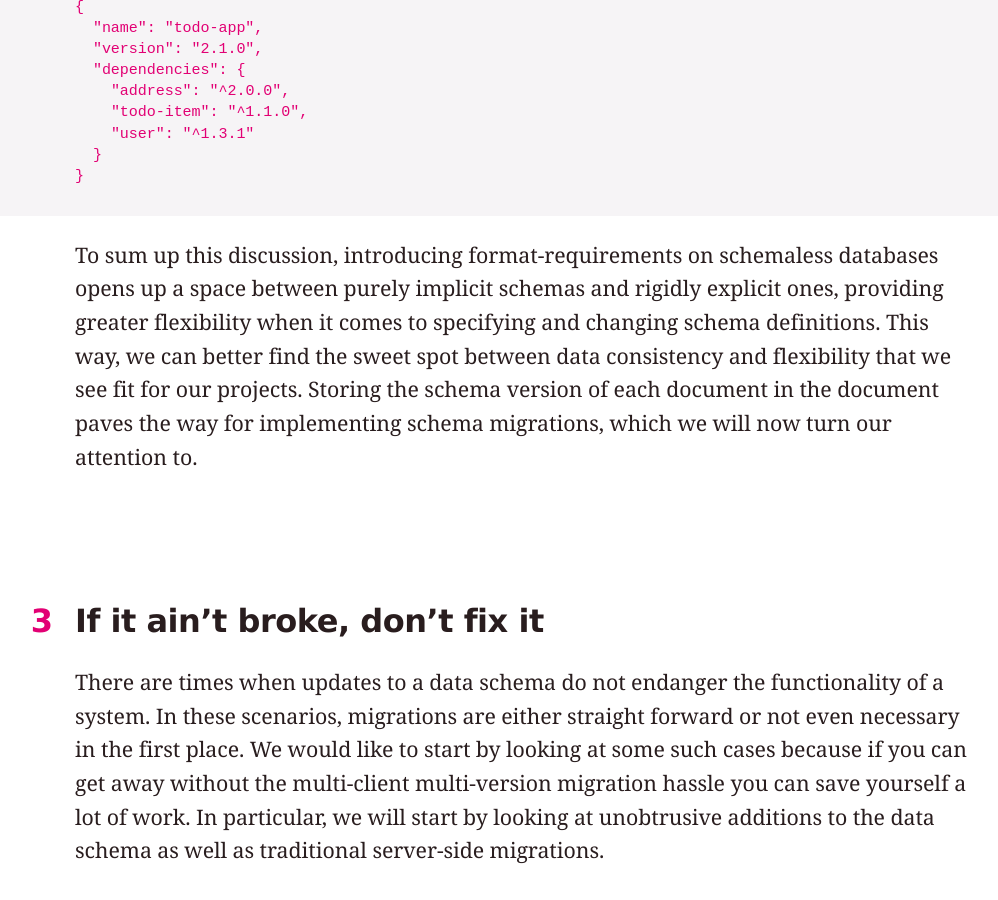
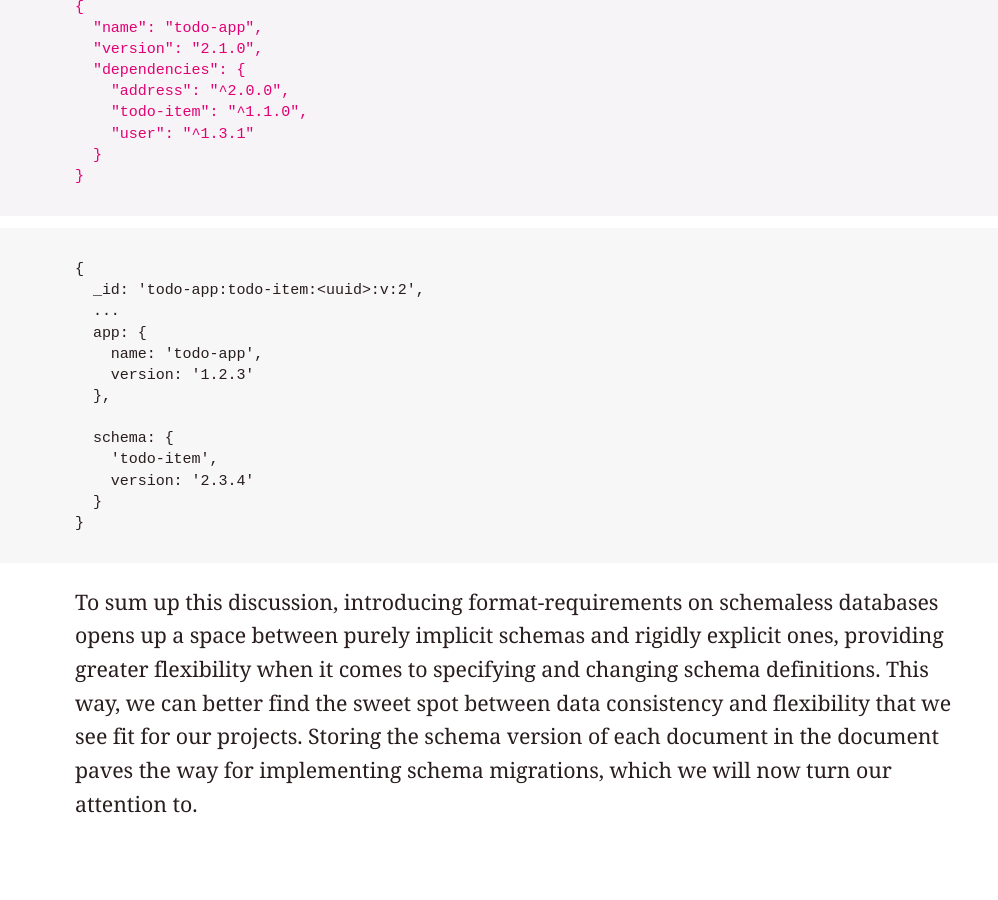
Before and after one commit to jo/sync-tank, a Jekyll site: the page built from migrations.md, in a window 1280 px wide and 900 px high, scrolled down 13271 px. Shown: the whole window, without its empty margins (53-1051 px from the left). Built offline with Jekyll 4.4.1, drawn with Linux system fonts in a browser that asks for light colours; our own code applies the rules of GitHub Pages for plain Markdown files.

Commit message:
add example json

````diff
--- a/migrations.md
+++ b/migrations.md
@@ -185,6 +185,22 @@ package, versioned individually, and the dataschema collects them together.
     "address": "^2.0.0",
     "todo-item": "^1.1.0",
     "user": "^1.3.1"
+  }
+}
+```
+
+```
+{
+  _id: 'todo-app:todo-item:<uuid>:v:2',
+  ...
+  app: {
+    name: 'todo-app',
+    version: '1.2.3'
+  },
+
+  schema: {
+    'todo-item',
+    version: '2.3.4'
   }
 }
 ```
````
